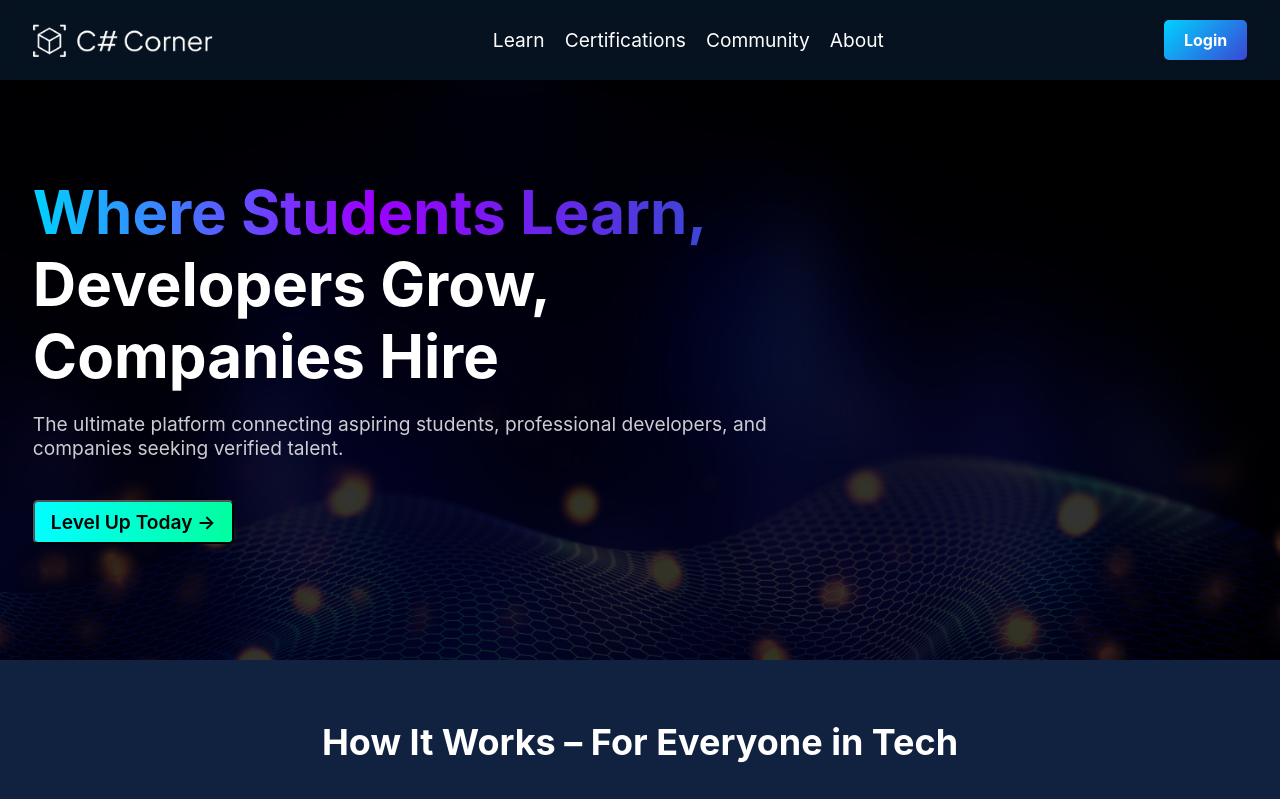
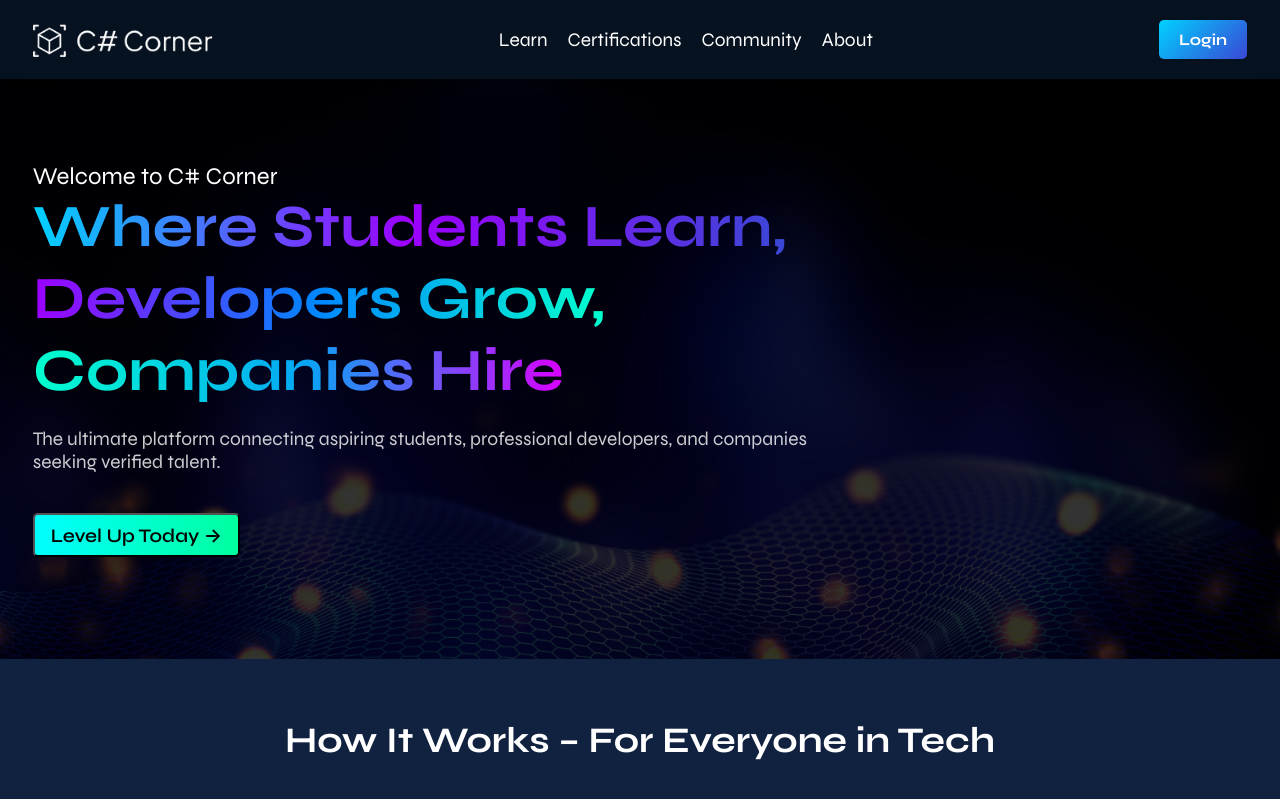
Before and after one commit to AmitKumarMCN/csharpcorner, a plain HTML site: page index.html in a window 1280 px wide. Shown: the top 799 px of the page. Drawn offline with nearby package versions, Linux system fonts and the light colour scheme.

Commit message:
Update index.html
update feedbacks

```diff
--- a/index.html
+++ b/index.html
@@ -6,7 +6,8 @@
     <title>C# Corner Landing Page</title>
     <link rel="preconnect" href="https://fonts.googleapis.com">
     <link rel="preconnect" href="https://fonts.gstatic.com" crossorigin>
-    <link href="https://fonts.googleapis.com/css2?family=Geist:wght@100..900&display=swap" rel="stylesheet">
+    <!-- <link href="https://fonts.googleapis.com/css2?family=Geist:wght@100..900&display=swap" rel="stylesheet"> -->
+    <link href="https://fonts.googleapis.com/css2?family=Geist:wght@100..900&family=Syne:wght@400..800&display=swap" rel="stylesheet">
     <link rel="stylesheet" href="styles.css">
 </head>
 <body>
@@ -33,10 +34,13 @@
         <div class="container">
             <main class="hero">
                 <div class="hero-content">
+                    <div class="welcome-text">
+                        Welcome to C# Corner
+                    </div>
                     <h1>
                         <span class="highlight">Where Students Learn,</span><br>
-                        Developers Grow,<br>
-                        Companies Hire
+                        <span class="highlight2">Developers Grow,</span><br>
+                        <span class="highlight3">Companies Hire</span>
                     </h1>
                     <p>The ultimate platform connecting aspiring students, professional developers, and companies seeking verified talent.</p>
                     <div class="cta-container">
```
